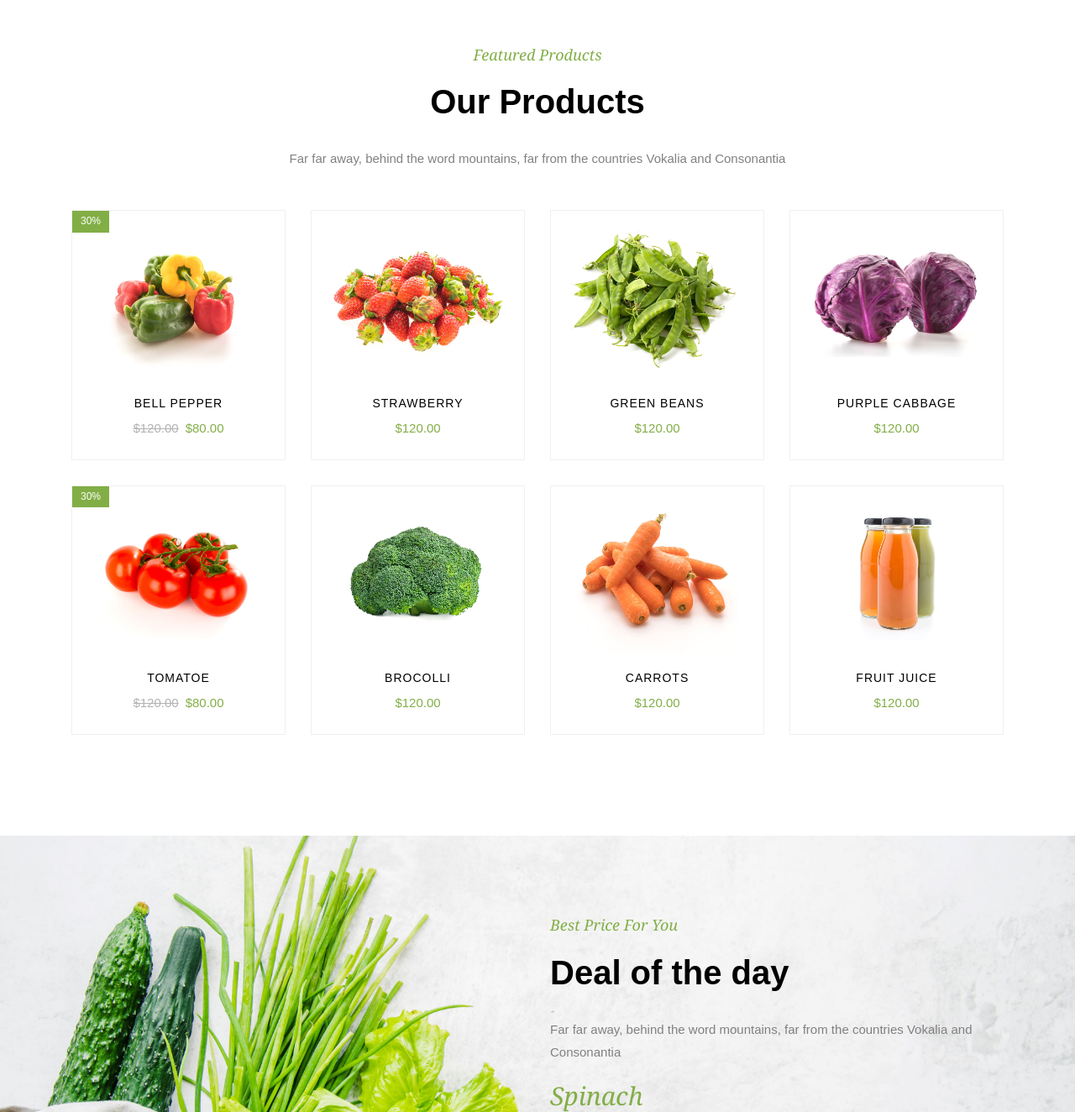
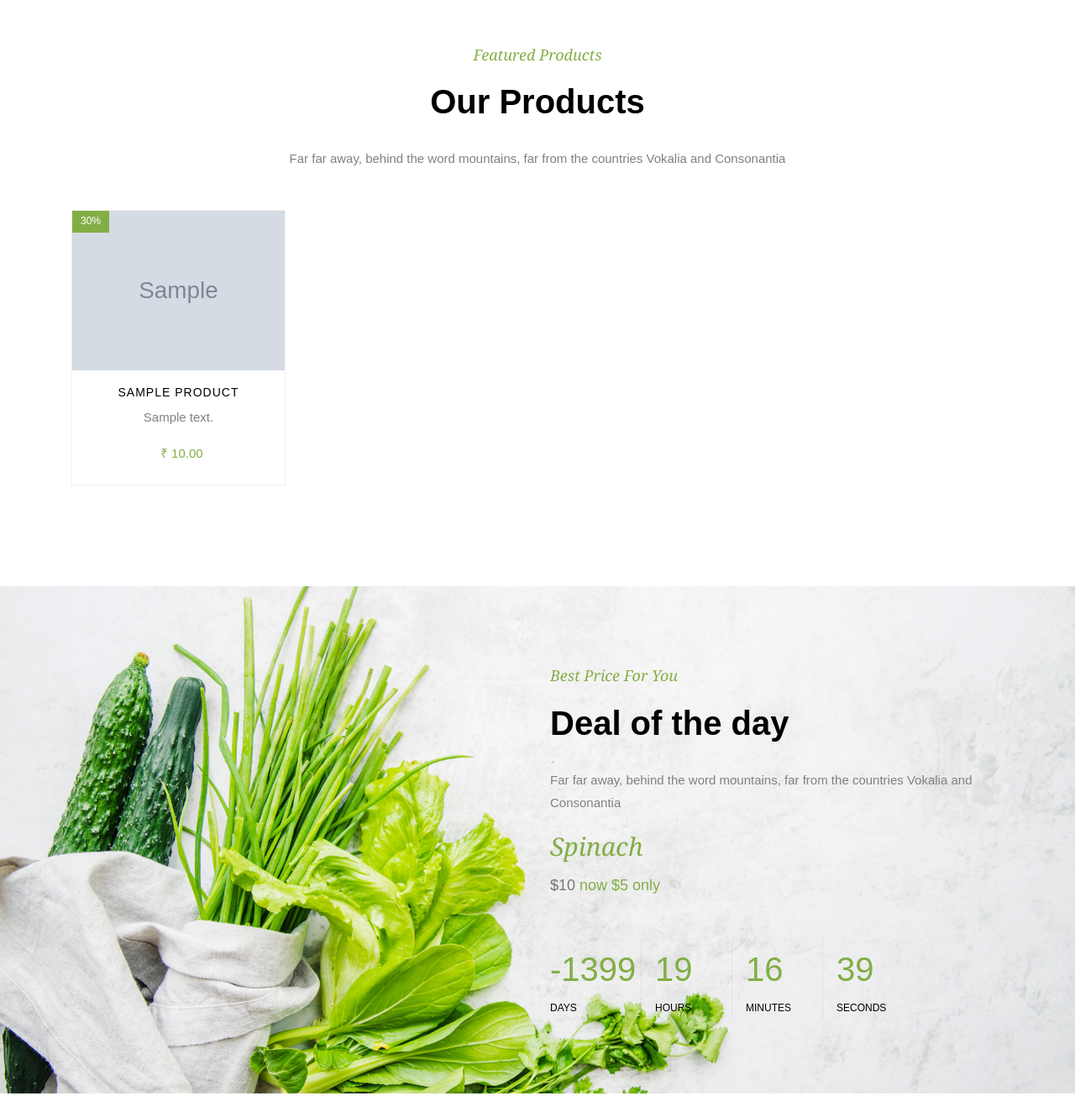
Before and after one commit to sayoojsyj/seed_ecommerce, a Django app: page / in a window 1280 px wide. Shown: the part 1380-2704 px from the top of the page at 84% size. Run offline with Django 4.2, Linux system fonts and the light colour scheme; tables that the repository leaves empty hold one stand-in row (values such as "Sample post"); grey boxes marked "Sample" are stand-in pictures; some libraries are stand-ins or nearby versions; some web fonts are replaced.

Commit message:
product list progres

```diff
--- a/myproject/accounts/urls.py
+++ b/myproject/accounts/urls.py
@@ -3,7 +3,7 @@
 
 
 urlpatterns = [
-    path('', IndexView.as_view(),name='index'),
+    # path('', IndexView.as_view(),name='index'),
     path ('signup', SignupView.as_view(),name = 'signup'),
     path ('login', LoginView.as_view(),name = 'login'),
     path ('logout', LogoutView.as_view(),name = 'logout'),
--- a/myproject/accounts/views.py
+++ b/myproject/accounts/views.py
@@ -7,6 +7,8 @@
 from django.views.decorators.cache import never_cache
 from django.utils.decorators import method_decorator
 from accounts.models import CustomUser
+# from shop.views import items
+from shop.models import Products
 
 
 @method_decorator(never_cache, name='dispatch')
@@ -14,7 +16,12 @@
     template_name = 'index.html'
 
     def get(self, request):
-        return render(request, self.template_name)
+        # context = {'item' : items}
+
+        # return render(request, self.template_name,context)
+        items = Products.objects.all()
+
+        return render(request, 'index.html', {'item' : items})
 
 
 def current_user (request):
--- a/myproject/myproject/urls.py
+++ b/myproject/myproject/urls.py
@@ -16,11 +16,15 @@
 """
 from django.contrib import admin
 from django.urls import path,include
+from django.conf import settings
+from django.conf.urls.static import static
 
 
 urlpatterns = [
     path('admin/', admin.site.urls),
     # path('',include('home.urls')),
     path('',include('accounts.urls')),
-    path('shop',include('shop.urls')),
+    path('',include('shop.urls')),
 ]
+
+urlpatterns = urlpatterns + static(settings.MEDIA_URL, document_root = settings.MEDIA_ROOT)
--- a/myproject/shop/models.py
+++ b/myproject/shop/models.py
@@ -26,7 +26,7 @@
     price = models.DecimalField(max_digits=10, decimal_places=2)
     quantity = models.PositiveIntegerField()
     weight = models.DecimalField(max_digits=10, decimal_places=2)
-    image = models.ImageField(upload_to='get_file_path', blank=True, null=True)
+    image = models.ImageField(upload_to=get_file_path, blank=True, null=True)
     status = models.BooleanField(default=False, help_text="0=default, 1=hidden")
     Category_id = models.ForeignKey(Category, on_delete=models.CASCADE)
     product_code = models.CharField(max_length=20, unique=True)
--- a/myproject/shop/views.py
+++ b/myproject/shop/views.py
@@ -1,8 +1,10 @@
 from django.shortcuts import render
-
+from .models import Products
 # Create your views here.
 
 
 
 def index (request):
-    return render(request, 'index.html')
+    items = Products.objects.all()
+
+    return render(request, 'index.html', {'item' : items})
--- a/myproject/templates/index.html
+++ b/myproject/templates/index.html
@@ -237,17 +237,22 @@
     	</div>
     	<div class="container">
     		<div class="row">
+
+
+
+			{% for items in item %}
     			<div class="col-md-6 col-lg-3 ftco-animate">
     				<div class="product">
-    					<a href="#" class="img-prod"><img class="img-fluid" src="images/product-1.jpg" alt="Colorlib Template">
+    					<a href="#" class="img-prod"><img class="img-fluid" src="{{ items.image.url }}" alt="Colorlib Template">
     						<span class="status">30%</span>
     						<div class="overlay"></div>
     					</a>
     					<div class="text py-3 pb-4 px-3 text-center">
-    						<h3><a href="#">Bell Pepper</a></h3>
+    						<h3><a href="#">{{ items.name }}</a></h3>
+							<p class="description">{{ items.description }}</p>
     						<div class="d-flex">
     							<div class="pricing">
-		    						<p class="price"><span class="mr-2 price-dc">$120.00</span><span class="price-sale">$80.00</span></p>
+		    						<p class="price"><span class="mr-2 price-dc"></span><span class="price-sale"> ₹ {{ items.price }}</span></p>
 		    					</div>
 	    					</div>
 	    					<div class="bottom-area d-flex px-3">
@@ -266,7 +271,11 @@
     					</div>
     				</div>
     			</div>
-    			<div class="col-md-6 col-lg-3 ftco-animate">
+				{% endfor %}
+
+
+
+    			{% comment %} <div class="col-md-6 col-lg-3 ftco-animate">
     				<div class="product">
     					<a href="#" class="img-prod"><img class="img-fluid" src="images/product-2.jpg" alt="Colorlib Template">
     						<div class="overlay"></div>
@@ -464,9 +473,13 @@
     						</div>
     					</div>
     				</div>
-    			</div>
+    			</div>{% endcomment %}
     		</div>
     	</div>
+
+
+
+
     </section>
 
 		<section class="ftco-section img" style="background-image: url(images/bg_3.jpg);">
```
Also changed, not shown: myproject/myproject/settings.py (+6 -1 lines), myproject/images/uploads/20231019112107carrot.jpg (added), myproject/images/uploads/20231019121751beetroot.PNG (added), myproject/shop/migrations/0003_alter_products_image.py (added), myproject/static/uploads/20231018205444carrot.jpg (added), myproject/static/uploads/20231019123845carrot.jpg (added).
